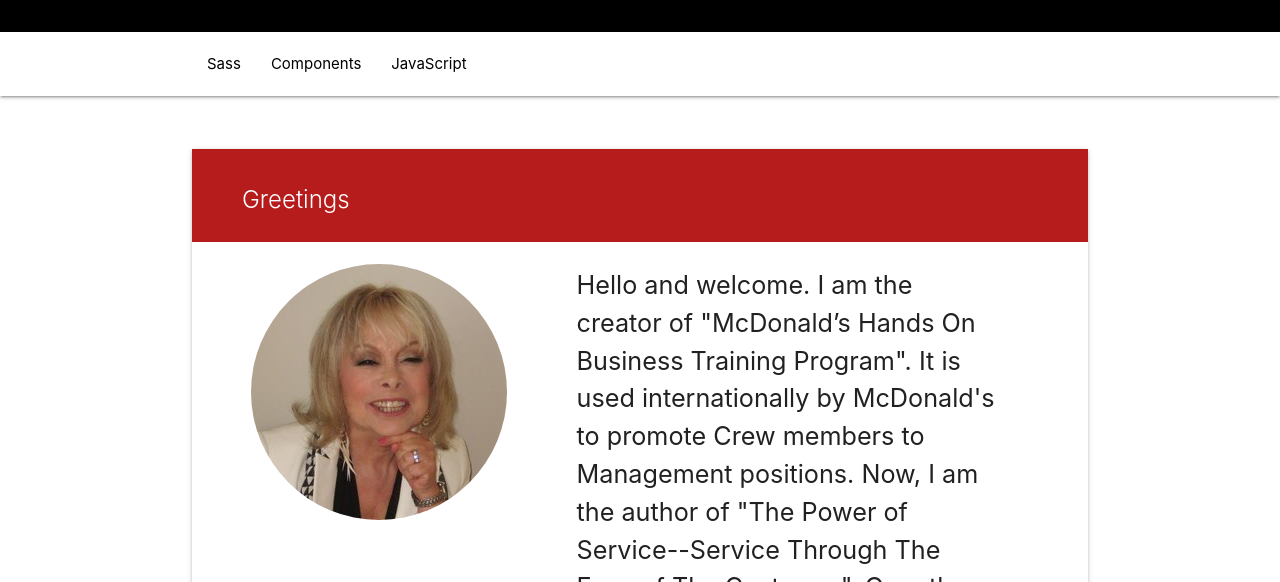
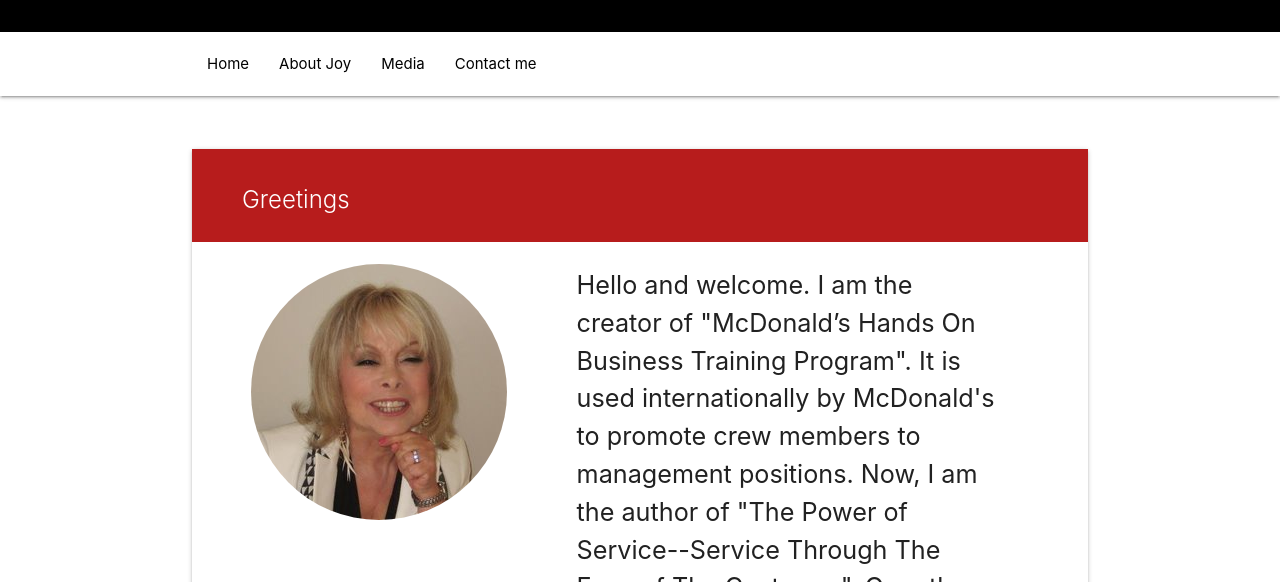
Before and after one commit to charlesakio/joyekarp, a plain HTML site: page index.html in a window 1280 px wide. Shown: the part 218-800 px from the top of the page. Drawn offline with nearby package versions, Linux system fonts and the light colour scheme.

Commit message:
modified

```diff
--- a/index.html
+++ b/index.html
@@ -29,9 +29,10 @@
 		<nav class="white" role="navigation">
 			<div class="nav-wrapper container">
 				<ul id="nav-mobile" class="left hide-on-med-and-down">
-					<li><a class="black-text" href="sass.html">Sass</a></li>
-					<li><a class="black-text" href="badges.html">Components</a></li>
-					<li><a class="black-text" href="collapsible.html">JavaScript</a></li>
+					<li><a class="black-text" href="index.html">Home</a></li>
+					<li><a class="black-text" href="#">About Joy</a></li>
+					<li><a class="black-text" href="#">Media</a></li>
+					<li><a class="black-text" href="collapsible.html">Contact me</a></li>
 				</ul>
 			</div>
 		</nav>
@@ -53,7 +54,7 @@
 							</div><!--col s6-->
 
 							<div class="col s6">
-								<p class="flow-text"> Hello and welcome. I am the creator of "McDonald’s Hands On Business Training Program". It is used internationally by McDonald's to promote Crew members to Management positions. Now, I am the author of "The Power of Service--Service Through The Eyes of The Customer". Over the years, I have won numerous awards in customer service. I wrote this book to share you what I have learned. Check it out below.</p>
+								<p class="flow-text"> Hello and welcome. I am the creator of "McDonald’s Hands On Business Training Program". It is used internationally by McDonald's to promote crew members to management positions. Now, I am the author of "The Power of Service--Service Through The Eyes of The Customer". Over the years, I have won numerous awards in customer service. I wrote this book to share you what I have learned. Check it out below.</p>
 								<p class="flow-text right">With love and thanks, <br>Joy E. Karp</p>
 							</div><!--col s6-->
 						</div><!--row-->
@@ -120,8 +121,8 @@
 							<div class="modal-content">
 								<h4>See more reviews on:</h4>
 								<ul>
-									<li><h5><a href=#>Amazon</a></h5></li>
-									<li><h5><a href=#>Goodreads</a></h5></li>
+									<li><h5><a href="http://www.amazon.com/product-reviews/0993654703/ref=cm_cr_dp_syn_footer?k=The%20Power%20of%20Service&showViewpoints=1" target="_blank">Amazon</a></h5></li>
+									<li><h5><a href="http://www.goodreads.com/book/show/22209654-the-power-of-service" target="_blank">Goodreads</a></h5></li>
 								</ul>
 							</div>
 							<div class="modal-footer">
```
